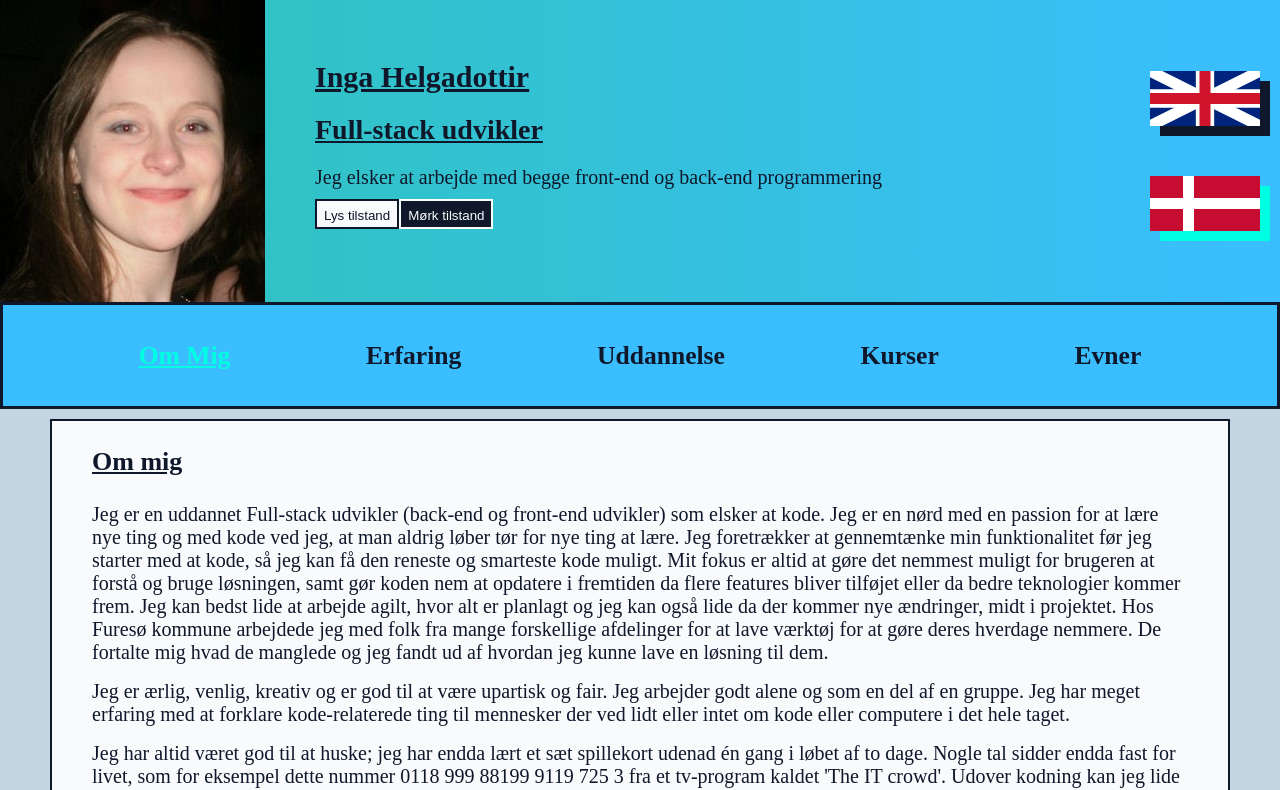
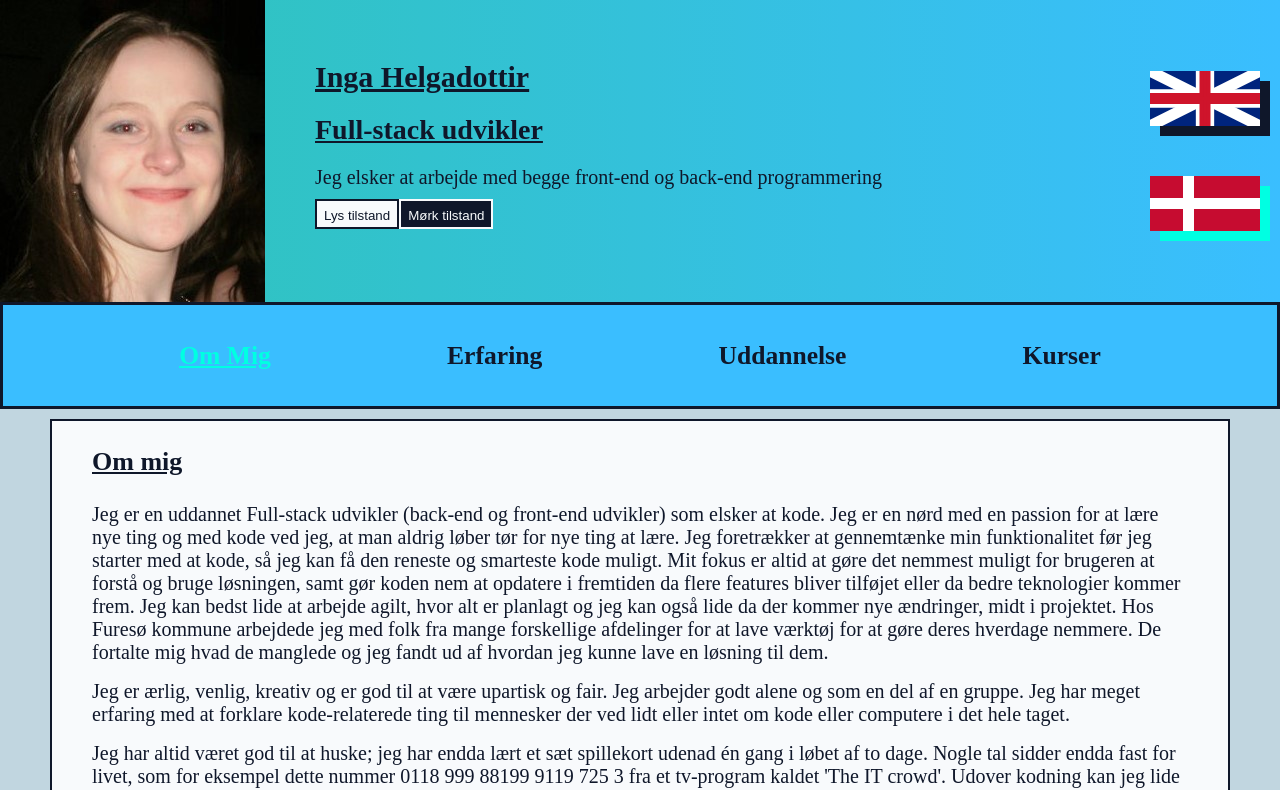
Before and after one commit to Inga-Helgadottir/CodeCV, a React (Create React App) app: page / in a window 1280 px wide. Shown: the top 790 px of the page. Built offline with nearby package versions, Linux system fonts and the light colour scheme.

Commit message:
fixed bug

```diff
--- a/src/Text/Dansk.jsx
+++ b/src/Text/Dansk.jsx
@@ -32,11 +32,6 @@ export const NavBarOptions_dk = [
     id: 4,
     optionName: "Kurser",
     optionDestination: "/Courses",
-  },
-  {
-    id: 5,
-    optionName: "Evner",
-    optionDestination: "/Skills",
   },
 ];
 
--- a/src/Text/English.jsx
+++ b/src/Text/English.jsx
@@ -32,11 +32,6 @@ export const NavBarOptions_eng = [
     id: 4,
     optionName: "Courses",
     optionDestination: "/Courses",
-  },
-  {
-    id: 5,
-    optionName: "Skills",
-    optionDestination: "/Skills",
   },
 ];
 
```
